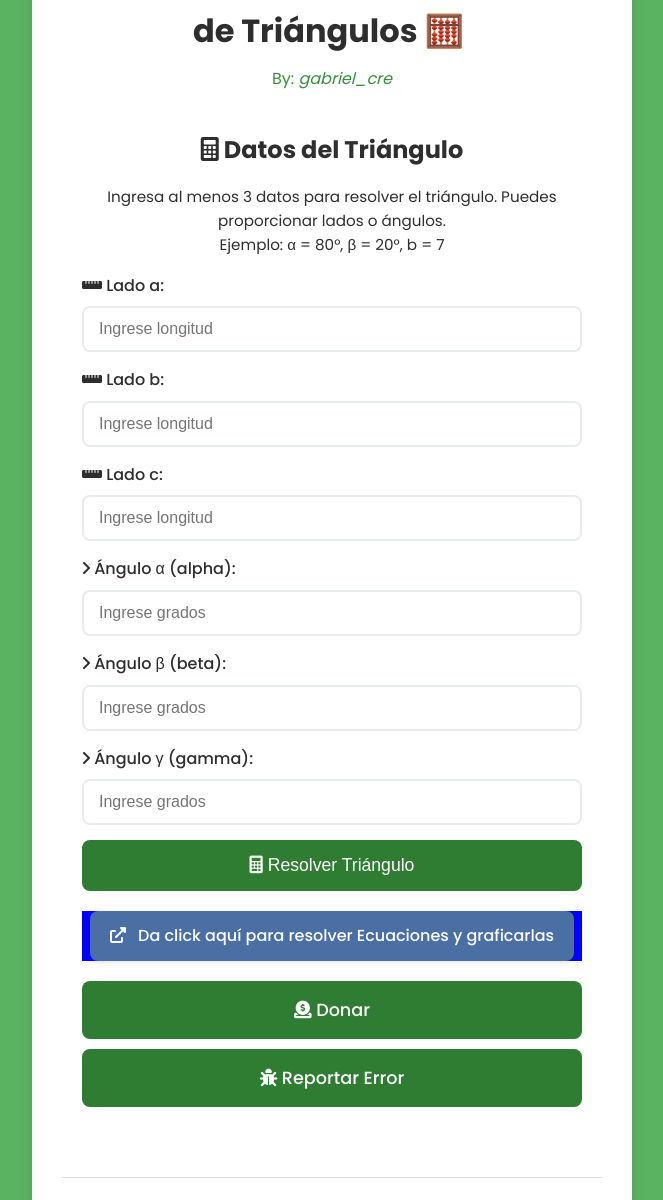
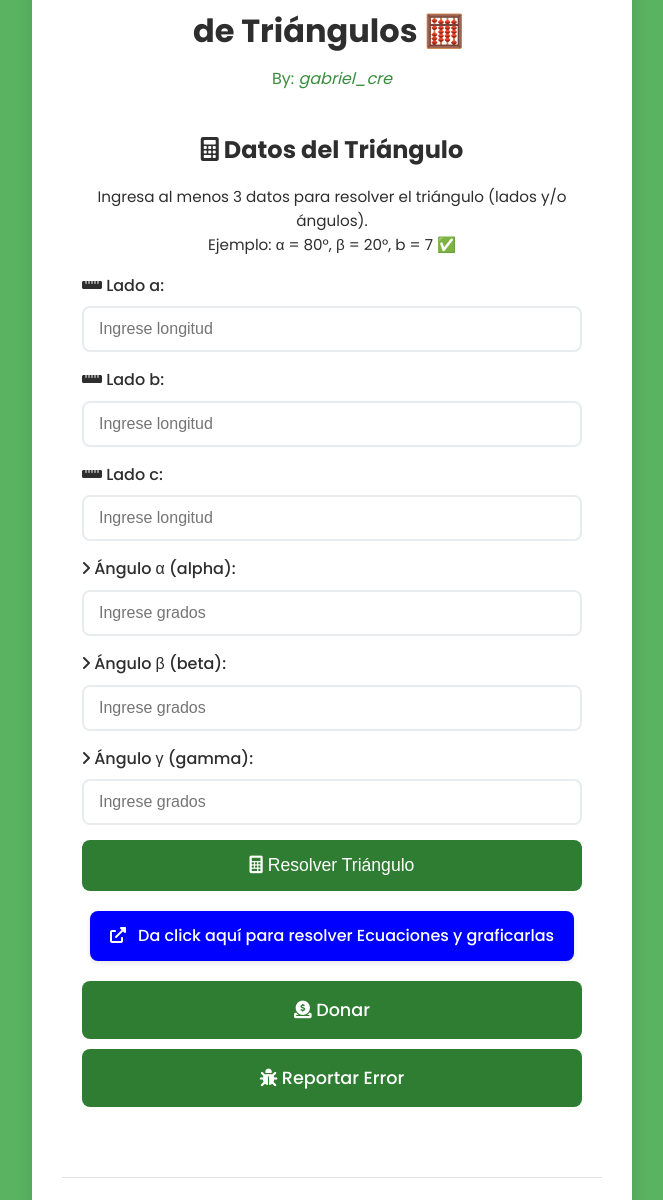
Before and after one commit to Gabriel-creZ/nismoos-triangulos2, a Flask app: page / in a window 1280 px wide. Shown: the part 171-1371 px from the top of the page, without its empty margins (308-971 px from the left). Run offline with Flask 2, Linux system fonts and the light colour scheme; the visitor is signed in with stand-in values (Sample User, id 1).

Commit message:
Final Release 4.7

```diff
--- a/app.py
+++ b/app.py
@@ -23,10 +23,10 @@ SMTP_USER = 'castilloreyesgabriel4@gmail.com'
 SMTP_PASSWORD = 'wkiqrqkcvhoirdyr'
 
 # -----------------------------------------------------------
-# Funciones para resolver triángulos: ley de senos y cosenos (opción base/altura eliminada)
+# Funciones para resolver triángulos (ley de senos y cosenos)
 # -----------------------------------------------------------
 def calcular_triangulo_sen(angulo_A=None, angulo_B=None, angulo_C=None,
-                             lado_a=None, lado_b=None, lado_c=None):
+                           lado_a=None, lado_b=None, lado_c=None):
     known_angles = [angulo_A, angulo_B, angulo_C]
     num_angles = sum(1 for x in known_angles if x is not None)
     known_sides = [lado_a, lado_b, lado_c]
@@ -34,6 +34,7 @@ def calcular_triangulo_sen(angulo_A=None, angulo_B=None, angulo_C=None,
     if num_angles + num_sides < 3 or num_sides < 1:
         raise ValueError("Información insuficiente para resolver el triángulo.")
     if num_angles >= 2:
+        # Completar el ángulo faltante
         if angulo_A is None:
             angulo_A = 180 - (angulo_B + angulo_C)
         elif angulo_B is None:
@@ -41,11 +42,13 @@ def calcular_triangulo_sen(angulo_A=None, angulo_B=None, angulo_C=None,
         elif angulo_C is None:
             angulo_C = 180 - (angulo_A + angulo_B)
     if angulo_A is not None and angulo_B is not None and angulo_C is not None:
+        # Verificar que sumen 180°
         if abs(angulo_A + angulo_B + angulo_C - 180) > 1e-5:
             raise ValueError("Los ángulos no suman 180°.")
         if angulo_A <= 0 or angulo_B <= 0 or angulo_C <= 0:
             raise ValueError("Los ángulos deben ser mayores que 0.")
     if num_angles >= 2 and num_sides >= 1:
+        # Ley de senos con un lado conocido
         if lado_a is not None:
             ratio = lado_a / math.sin(math.radians(angulo_A))
             if lado_b is None:
@@ -67,6 +70,8 @@ def calcular_triangulo_sen(angulo_A=None, angulo_B=None, angulo_C=None,
             if lado_b is None:
                 lado_b = ratio * math.sin(math.radians(angulo_B))
             return lado_a, lado_b, lado_c, angulo_A, angulo_B, angulo_C
+
+    # Caso SSA: 2 lados y 1 ángulo
     if num_angles == 1 and num_sides == 2:
         if angulo_A is not None and lado_a is not None:
             if lado_b is not None:
@@ -85,6 +90,7 @@ def calcular_triangulo_sen(angulo_A=None, angulo_B=None, angulo_C=None,
                 angulo_B = 180 - angulo_A - angulo_C
                 lado_b = (lado_a * math.sin(math.radians(angulo_B))) / math.sin(math.radians(angulo_A))
                 return lado_a, lado_b, lado_c, angulo_A, angulo_B, angulo_C
+
     raise ValueError("No se pudo determinar el triángulo con la información proporcionada.")
 
 def calcular_triangulo_cos(a=None, b=None, c=None, A=None, B=None, C=None):
@@ -95,11 +101,14 @@ def calcular_triangulo_cos(a=None, b=None, c=None, A=None, B=None, C=None):
             B = 180 - A - C
         elif C is None:
             C = 180 - A - B
+
     if all(x is not None for x in [a, b, c]):
+        # Si se conocen los 3 lados, calculamos los ángulos
         A = math.degrees(math.acos((b**2 + c**2 - a**2) / (2 * b * c)))
         B = math.degrees(math.acos((a**2 + c**2 - b**2) / (2 * a * c)))
         C = 180 - A - B
         return a, b, c, A, B, C
+
     if a is not None and b is not None and C is not None:
         c = math.sqrt(a**2 + b**2 - 2*a*b*math.cos(math.radians(C)))
         A = math.degrees(math.asin(a * math.sin(math.radians(C)) / c))
@@ -115,26 +124,30 @@ def calcular_triangulo_cos(a=None, b=None, c=None, A=None, B=None, C=None):
         B = math.degrees(math.asin(b * math.sin(math.radians(A)) / a))
         C = 180 - A - B
         return a, b, c, A, B, C
+
     raise ValueError("No se pudo resolver el triángulo con la información dada.")
 
-def resolver_triangulo(a, b, c, A, B, C, base=None, altura=None):
-    # Se elimina la opción de base y altura
+def resolver_triangulo(a, b, c, A, B, C):
+    # Se determina el método (senos o cosenos) en base a los datos
     count_sides = sum(x is not None for x in [a, b, c])
     count_angles = sum(x is not None for x in [A, B, C])
     if count_sides + count_angles < 3 or count_sides < 1:
         raise ValueError("Se requieren al menos 3 datos (con al menos 1 lado) para resolver el triángulo.")
+
     if count_angles >= 2:
         metodo = "senos"
-        return calcular_triangulo_sen(angulo_A=A, angulo_B=B, angulo_C=C, lado_a=a, lado_b=b, lado_c=c), metodo
+        return calcular_triangulo_sen(angulo_A=A, angulo_B=B, angulo_C=C,
+                                      lado_a=a, lado_b=b, lado_c=c), metodo
     elif count_sides == 3:
         metodo = "cosenos"
         return calcular_triangulo_cos(a=a, b=b, c=c, A=A, B=B, C=C), metodo
     else:
         metodo = "senos"
-        return calcular_triangulo_sen(angulo_A=A, angulo_B=B, angulo_C=C, lado_a=a, lado_b=b, lado_c=c), metodo
+        return calcular_triangulo_sen(angulo_A=A, angulo_B=B, angulo_C=C,
+                                      lado_a=a, lado_b=b, lado_c=c), metodo
 
 # -----------------------------------------------------------
-# Funciones adicionales: medianas (m₁, m₂, m₃), circuncentro, ortocentro, tipo de triángulo, clasificación y conversión de unidades
+# Funciones adicionales: medianas, circuncentro, ortocentro, tipo y clasificación, conversión de unidades
 # -----------------------------------------------------------
 def calcular_medianas(a, b, c):
     m1 = 0.5 * math.sqrt(2*(b**2 + c**2) - a**2)
@@ -164,9 +177,12 @@ def determinar_clasificacion_angulo(A, B, C):
         return "Acutángulo"
 
 def convertir_unidades(valor, de_unidad, a_unidad):
+    # Tabla de conversiones ampliada
     conversion = {
         ("Milímetros", "Centímetros"): 0.1,
         ("Centímetros", "Milímetros"): 10,
+        ("Centímetros", "Decímetros"): 0.1,
+        ("Decímetros", "Centímetros"): 10,
         ("Centímetros", "Metros"): 0.01,
         ("Metros", "Centímetros"): 100,
         ("Milímetros", "Metros"): 0.001,
@@ -179,8 +195,12 @@ def convertir_unidades(valor, de_unidad, a_unidad):
         ("Metros", "Yardas"): 1.09361,
         ("Millas", "Metros"): 1609.34,
         ("Metros", "Millas"): 0.000621371,
-        ("Decímetros", "Centímetros"): 10,
-        ("Centímetros", "Decímetros"): 0.1
+        ("Decámetros", "Metros"): 10,
+        ("Metros", "Decámetros"): 0.1,
+        ("Hectómetros", "Metros"): 100,
+        ("Metros", "Hectómetros"): 0.01,
+        ("Kilómetros", "Metros"): 1000,
+        ("Metros", "Kilómetros"): 0.001
     }
     factor = conversion.get((de_unidad, a_unidad))
     if factor is None:
@@ -212,19 +232,20 @@ def graficar_triangulo_estatico(a, b, c, A, B, C, metodo):
     C_point = (b * math.cos(math.radians(A)), b * math.sin(math.radians(A)))
 
     plt.figure(figsize=(7,7))
+    # Lados
     plt.plot([A_point[0], B_point[0]], [A_point[1], B_point[1]], 'b-', label=f"Lado c = {c:.2f}")
     plt.plot([A_point[0], C_point[0]], [A_point[1], C_point[1]], 'r-', label=f"Lado b = {b:.2f}")
     plt.plot([B_point[0], C_point[0]], [B_point[1], C_point[1]], 'g-', label=f"Lado a = {a:.2f}")
-    # Dibujar todas las medianas con etiquetas m₁, m₂, m₃
+    # Medianas: m₁, m₂, m₃
     mid_AB = ((A_point[0]+B_point[0])/2, (A_point[1]+B_point[1])/2)
     mid_BC = ((B_point[0]+C_point[0])/2, (B_point[1]+C_point[1])/2)
     mid_AC = ((A_point[0]+C_point[0])/2, (A_point[1]+C_point[1])/2)
     plt.plot([C_point[0], mid_AB[0]], [C_point[1], mid_AB[1]], 'k--', label="m₁")
     plt.plot([A_point[0], mid_BC[0]], [A_point[1], mid_BC[1]], 'k--', label="m₂")
     plt.plot([B_point[0], mid_AC[0]], [B_point[1], mid_AC[1]], 'k--', label="m₃")
-    # Dibujar altura vertical desde C a AB
+    # Altura vertical
     plt.plot([C_point[0], C_point[0]], [C_point[1], 0], 'm--', label="Altura")
-    # Marcar circuncentro y ortocentro
+    # Circuncentro y ortocentro
     circ = calcular_circuncentro(A_point, B_point, C_point)
     orto = calcular_ortocentro(A_point, B_point, C_point)
     if circ:
@@ -233,7 +254,7 @@ def graficar_triangulo_estatico(a, b, c, A, B, C, metodo):
     if orto:
         plt.plot(orto[0], orto[1], 'mo', markersize=8, label="Ortocentro")
         plt.text(orto[0]+0.1, orto[1], "Orto.", color='magenta')
-    # Etiquetar vértices
+    # Etiquetas
     plt.text(A_point[0]-0.2, A_point[1]-0.2, "A", fontsize=12)
     plt.text(B_point[0]+0.2, B_point[1]-0.2, "B", fontsize=12)
     plt.text(C_point[0], C_point[1]+0.2, "C", fontsize=12)
@@ -257,6 +278,7 @@ def graficar_triangulo_interactivo(a, b, c, A, B, C):
     B_point = (c, 0)
     C_point = (b * math.cos(math.radians(A)), b * math.sin(math.radians(A)))
     fig = go.Figure()
+    # Lados
     fig.add_trace(go.Scatter(x=[A_point[0], B_point[0]], y=[A_point[1], B_point[1]],
                              mode='lines', name=f"Lado c = {c:.2f}", line=dict(color='blue')))
     fig.add_trace(go.Scatter(x=[A_point[0], C_point[0]], y=[A_point[1], C_point[1]],
@@ -273,21 +295,21 @@ def graficar_triangulo_interactivo(a, b, c, A, B, C):
                              mode='lines', name="m₂", line=dict(color='black', dash='dash')))
     fig.add_trace(go.Scatter(x=[B_point[0], mid_AC[0]], y=[B_point[1], mid_AC[1]],
                              mode='lines', name="m₃", line=dict(color='black', dash='dash')))
-    # Altura vertical desde C
+    # Altura
     fig.add_trace(go.Scatter(x=[C_point[0], C_point[0]], y=[C_point[1], 0],
                              mode='lines', name="Altura", line=dict(color='magenta', dash='dot')))
-    # Circuncentro y ortocentro
+    # Circuncentro y ortocentro (con sus nombres correctos)
     circ = calcular_circuncentro(A_point, B_point, C_point)
     orto = calcular_ortocentro(A_point, B_point, C_point)
     if circ:
         fig.add_trace(go.Scatter(x=[circ[0]], y=[circ[1]], mode='markers+text',
-                                 marker=dict(color='cyan', size=10), text=["Punto a"],
+                                 marker=dict(color='cyan', size=10), text=["Circuncentro"],
                                  textposition="top right", name="Circuncentro"))
     if orto:
         fig.add_trace(go.Scatter(x=[orto[0]], y=[orto[1]], mode='markers+text',
-                                 marker=dict(color='magenta', size=10), text=["Punto b"],
+                                 marker=dict(color='magenta', size=10), text=["Ortocentro"],
                                  textposition="top left", name="Ortocentro"))
-    # Etiquetar vértices con nombres Punto a, Punto b, Punto c
+    # Etiquetar vértices como Punto a, b, c
     fig.add_trace(go.Scatter(x=[A_point[0]], y=[A_point[1]], mode='markers+text',
                              text=["Punto a"], textposition="top left", marker=dict(color='black', size=8)))
     fig.add_trace(go.Scatter(x=[B_point[0]], y=[B_point[1]], mode='markers+text',
@@ -389,7 +411,7 @@ def index():
             A_val = get_val("angulo_A")
             B_val = get_val("angulo_B")
             C_val = get_val("angulo_C")
-            # Se eliminó base y altura
+
             (res_a, res_b, res_c, res_A, res_B, res_C), metodo = resolver_triangulo(a_val, b_val, c_val, A_val, B_val, C_val)
             perimetro = res_a + res_b + res_c
             s = perimetro / 2
@@ -399,7 +421,7 @@ def index():
             circumradius = calcular_circumradius(res_a, res_b, res_c, area)
             tipo_triangulo = determinar_tipo_triangulo(res_a, res_b, res_c)
             clasificacion_angulo = determinar_clasificacion_angulo(res_A, res_B, res_C)
-            # Altura vertical: componente vertical del vértice C (usamos lado_b y angulo_A)
+            # Altura vertical (lado_b * sin(A))
             altura_vertical = res_b * math.sin(math.radians(res_A))
 
             img_estatico, A_pt, B_pt, C_pt = graficar_triangulo_estatico(res_a, res_b, res_c, res_A, res_B, res_C, metodo)
@@ -434,6 +456,3 @@ def index():
             flash(str(e))
             return redirect(url_for('index'))
     return render_template("index.html", resultados=None)
-
-if __name__ == "__main__":
-    app.run(debug=True)
--- a/templates/index.html
+++ b/templates/index.html
@@ -61,8 +61,8 @@
         <div class="form-container">
           <h2 class="form-title"><i class="fas fa-calculator"></i> Datos del Triángulo</h2>
           <div class="instruction">
-            Ingresa al menos 3 datos para resolver el triángulo. Puedes proporcionar lados o ángulos.<br>
-            Ejemplo: α = 80°, β = 20°, b = 7
+            Ingresa al menos 3 datos para resolver el triángulo (lados y/o ángulos).<br>
+            Ejemplo: α = 80°, β = 20°, b = 7 ✅
           </div>
           <form method="POST">
             <div class="form-group">
@@ -93,9 +93,9 @@
               <i class="fas fa-calculator"></i> Resolver Triángulo
             </button>
           </form>
-          <!-- Enlace de ecuaciones en la parte inferior (azul, sin recuadro extra) -->
-          <div class="equation-link" style="margin-top: 20px; background-color: blue;">
-            <a href="https://resolucion-rectas-nismoos.onrender.com" target="_blank">
+          <!-- Enlace de ecuaciones Instant Math (Azul)-->
+          <div class="equation-link" style="margin-top: 20px;">
+            <a href="https://resolucion-rectas-nismoos.onrender.com" target="_blank" style="background-color: blue;">
               <i class="fas fa-external-link-alt"></i> Da click aquí para resolver Ecuaciones y graficarlas
             </a>
           </div>
```
Also changed, not shown: templates/resultado.html (+17 -1 lines), static/styles.css (line endings or trailing spaces), templates/donar.html (line endings or trailing spaces), templates/reporte.html (line endings or trailing spaces).
